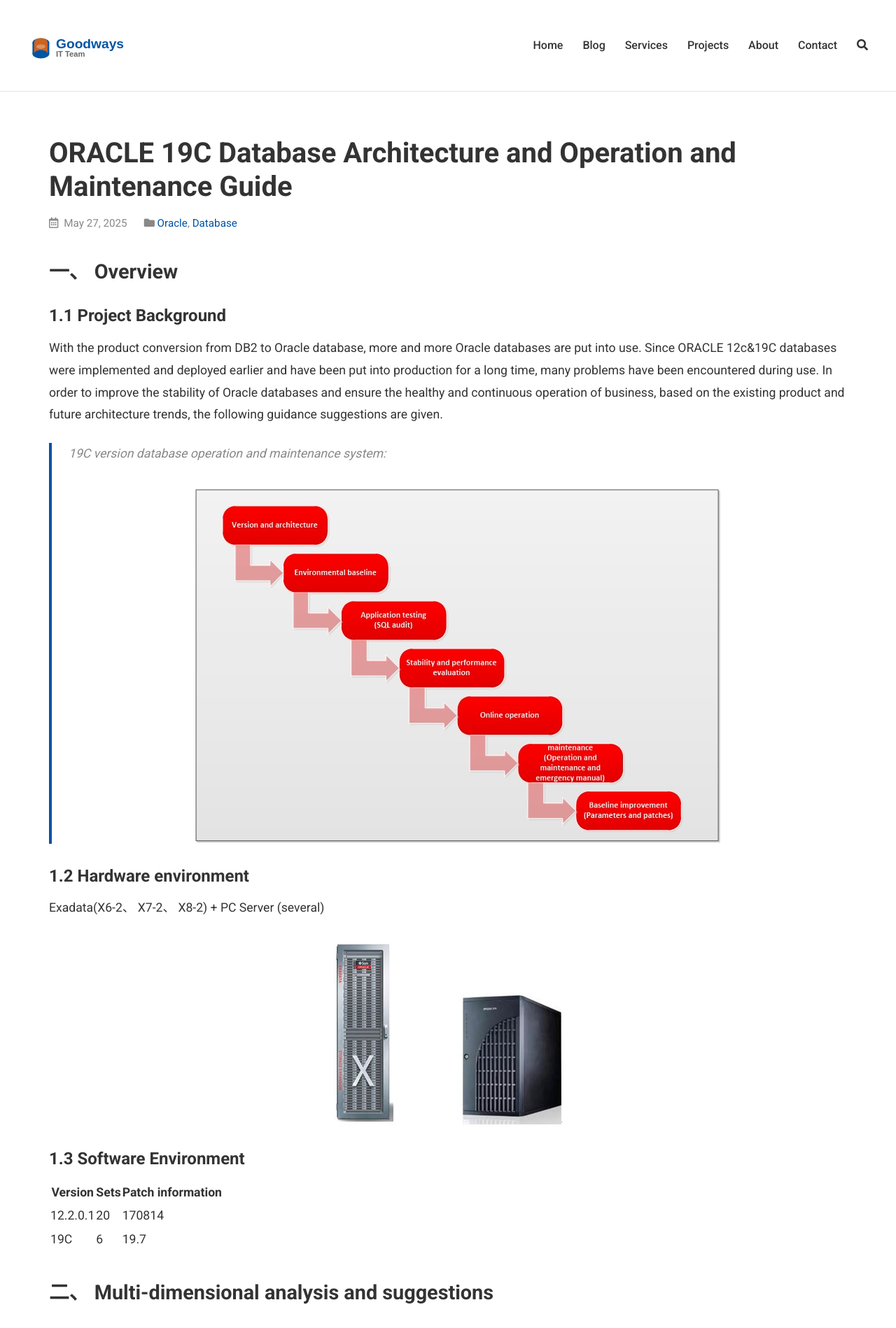
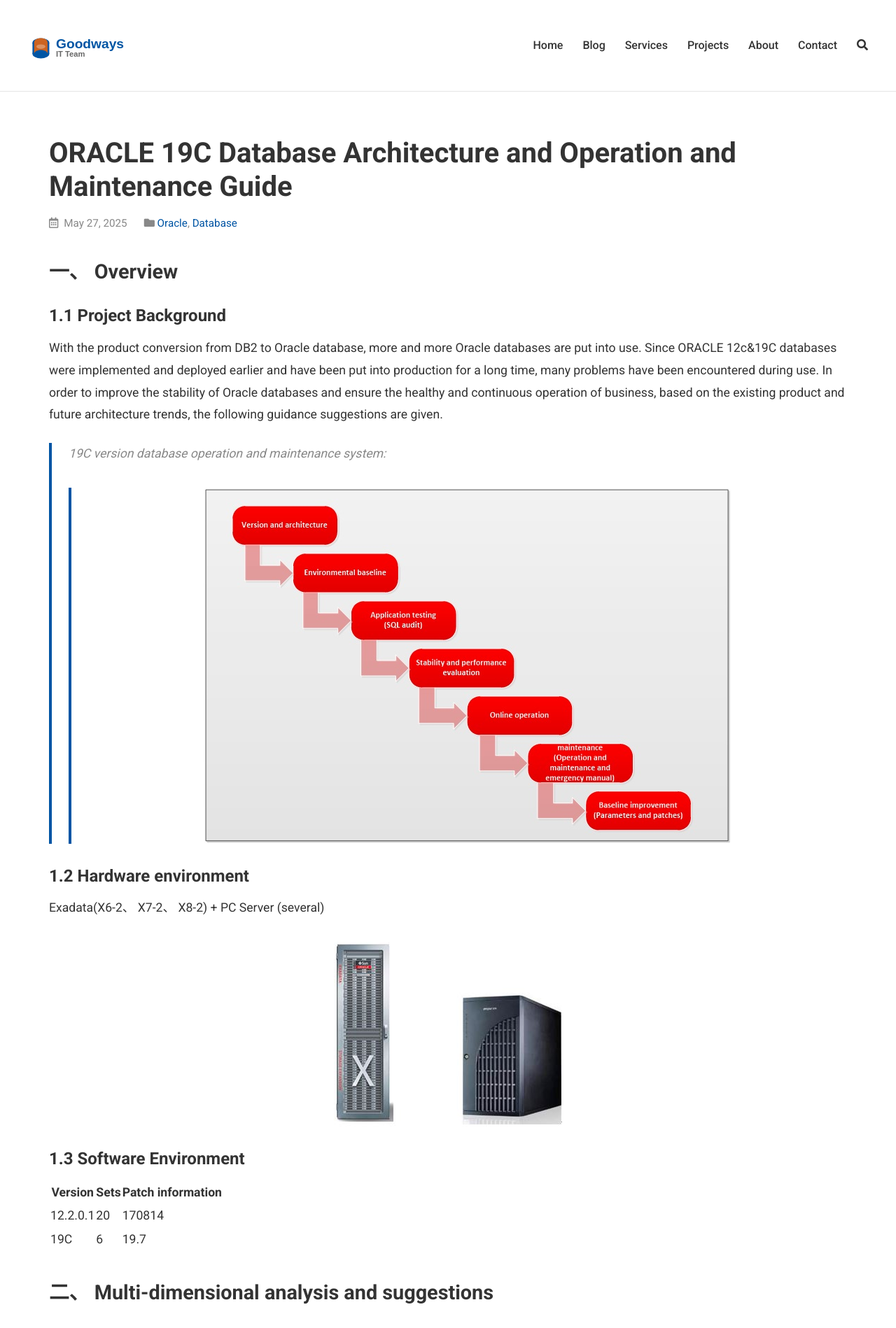
Before and after one commit to goodwaysIT/en, a Jekyll site: the page built from _posts/2025-05-27-ORACLE-19C-Database-Architecture-and-Operation-and-Maintenance-Guide.md, in a window 1280 px wide. Shown: the top 1898 px of the page at 70% size. Built offline with Jekyll 4.4.1, drawn with Linux system fonts in a browser that asks for light colours.

```diff
--- a/_posts/2025-05-27-ORACLE-19C-Database-Architecture-and-Operation-and-Maintenance-Guide.md
+++ b/_posts/2025-05-27-ORACLE-19C-Database-Architecture-and-Operation-and-Maintenance-Guide.md
@@ -12,10 +12,10 @@ author: Leo.Wang
 ## 一、	Overview
 ### 1.1	Project Background
 With the product conversion from DB2 to Oracle database, more and more Oracle databases are put into use. Since ORACLE 12c&19C databases were implemented and deployed earlier and have been put into production for a long time, many problems have been encountered during use. In order to improve the stability of Oracle databases and ensure the healthy and continuous operation of business, based on the existing product and future architecture trends, the following guidance suggestions are given.
->
->19C version database operation and maintenance system:
->![db_architecture](https://goodwaysit.github.io/en/assets/images/database/db_architecture.png#pic_left)
->
+
+> 19C version database operation and maintenance system:
+>> ![db_architecture](https://goodwaysit.github.io/en/assets/images/database/db_architecture.png#pic_left)
+
 
 ### 1.2	Hardware environment
 Exadata(X6-2、 X7-2、 X8-2) + PC Server (several)
```
